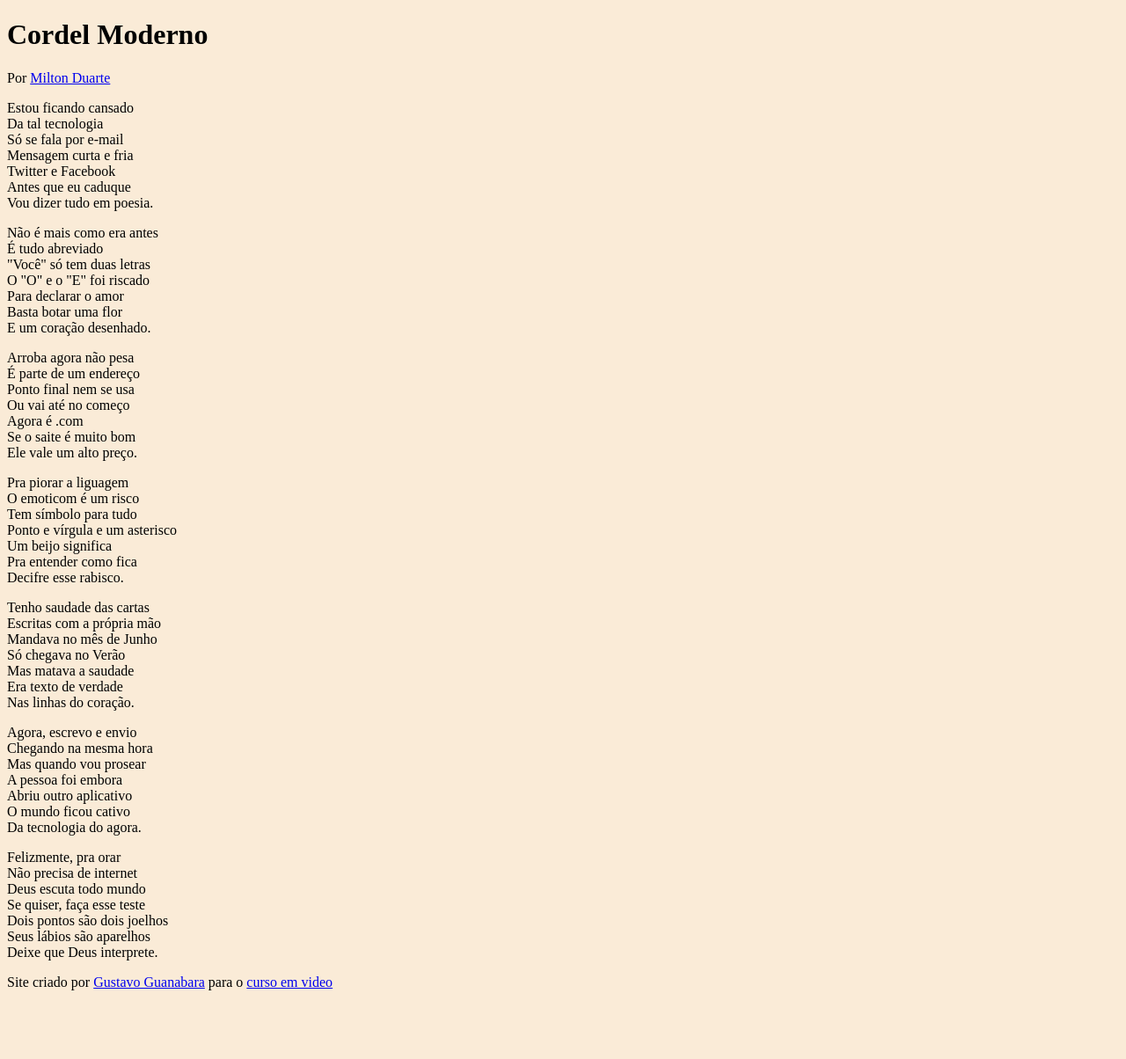
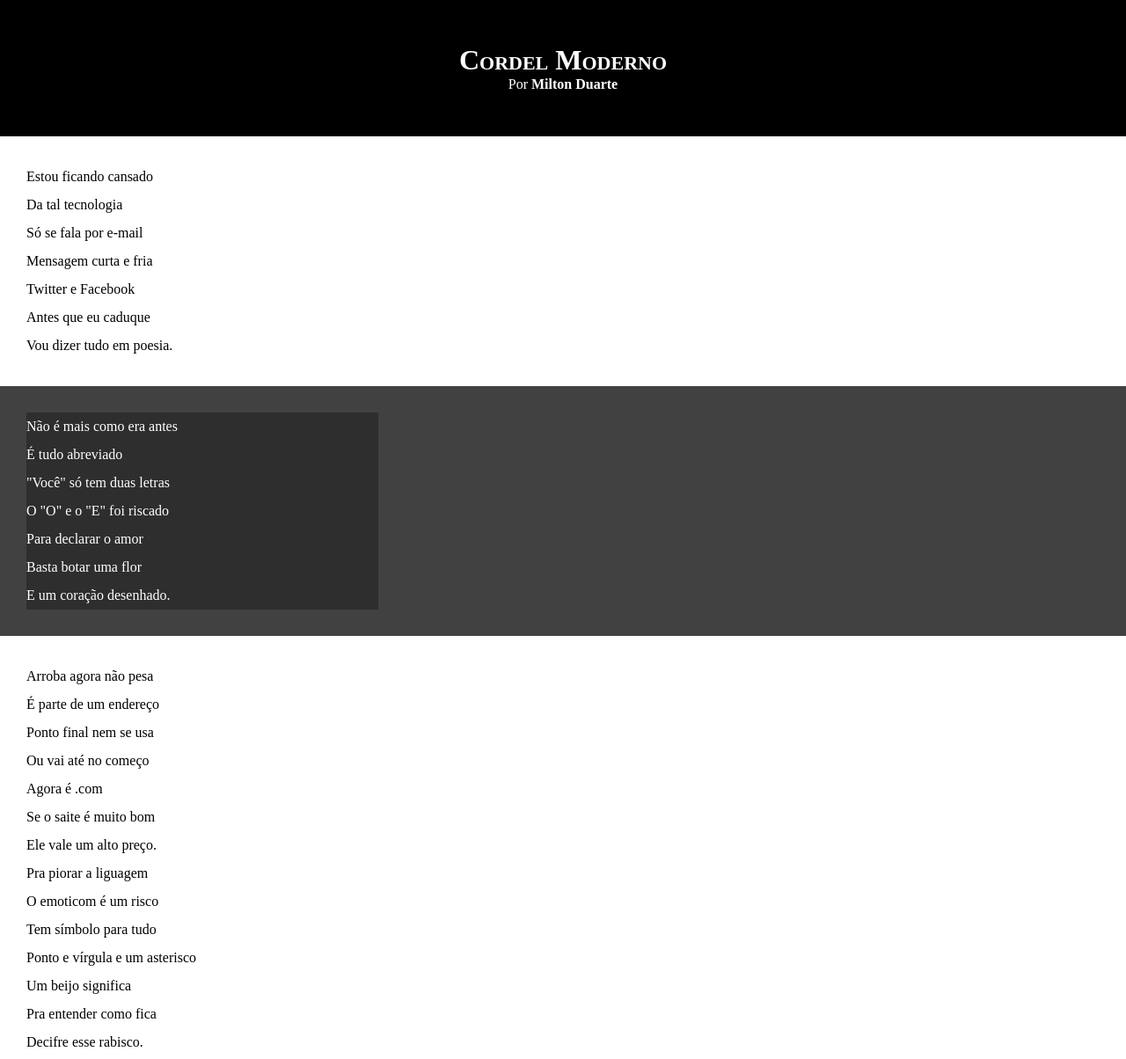
Before and after one commit to matheusmanoelberto/html-css, a plain HTML site: page d012/index.html in a window 1280 px wide. Shown: the top 1204 px of the page at 88% size. Before the commit the page ends 1142 px from the top, so only its background shows below. Drawn offline with Linux system fonts and the light colour scheme.

Commit message:
atualizando projeto cp 20

```diff
--- a/d012/estilo/style.css
+++ b/d012/estilo/style.css
@@ -1,5 +1,64 @@
 @charset "UTF-8";
 
-body{
-    background-color: antiquewhite;
+*{
+    margin: 0px;
+    padding: 0px;
 }
+
+html,body{
+    min-height: 100hv;
+    background-color: darkgray;
+}
+
+header{
+    background-color: black;
+    color: white;
+    text-align: center;
+}
+
+header > h1{
+    padding-top: 50px;
+    font-variant: small-caps;
+}
+
+header > p{
+    padding-bottom: 50px;
+}
+header a, footer a {
+    color: white;
+    text-decoration: none;
+    font-weight: bolder;
+}
+
+header a:hover, footer a:hover {
+    text-decoration: underline;
+}
+
+section{
+    padding-top: 10vh;
+    padding-bottom: 10vh;
+    line-height: 2em;
+    padding: 30px;
+}
+
+section.normal{
+    background-color: white;
+    color: black;
+}
+
+section.imagem{
+    background-color: rgba(8, 8, 8, 0.644);
+    color: white;
+}
+
+section.imagem > p{
+    width: 400px;
+    background-color: rgba(0, 0, 0, 0.295);
+}
+
+footer{
+    background-color: black;
+    color: white;
+    text-align: center;
+    padding: 10px;
+}
--- a/d012/index.html
+++ b/d012/index.html
@@ -15,7 +15,7 @@
         </p>
     </header>
 
-    <section>
+    <section class="normal">
         <p>
             Estou ficando cansado <br>
             Da tal tecnologia <br>
@@ -27,7 +27,7 @@
         </p>
     </section>
 
-    <section>
+    <section class="imagem">
         <p>
 
             Não é mais como era antes <br>
@@ -41,7 +41,7 @@
 
     </section>
 
-    <section>
+    <section class="normal">
         <p>
             Arroba agora não pesa <br>
             É parte de um endereço <br>
@@ -62,7 +62,7 @@
         </p>
     </section>
 
-    <section>
+    <section class="imagem">
       <p>
             Tenho saudade das cartas <br>
             Escritas com a própria mão <br>
@@ -75,7 +75,7 @@
 
     </section>
 
-    <section>
+    <section class="normal">
        <p>
 
             Agora, escrevo e envio <br>
```
